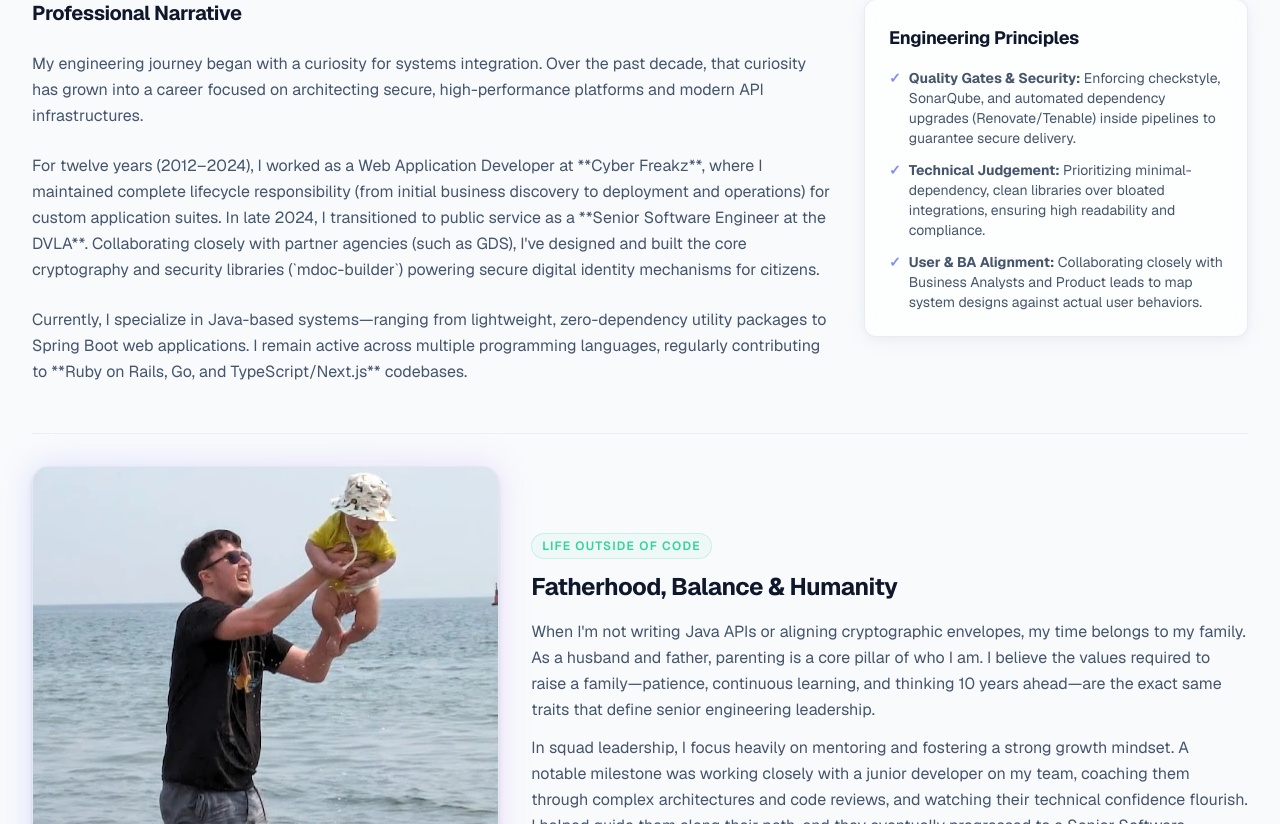
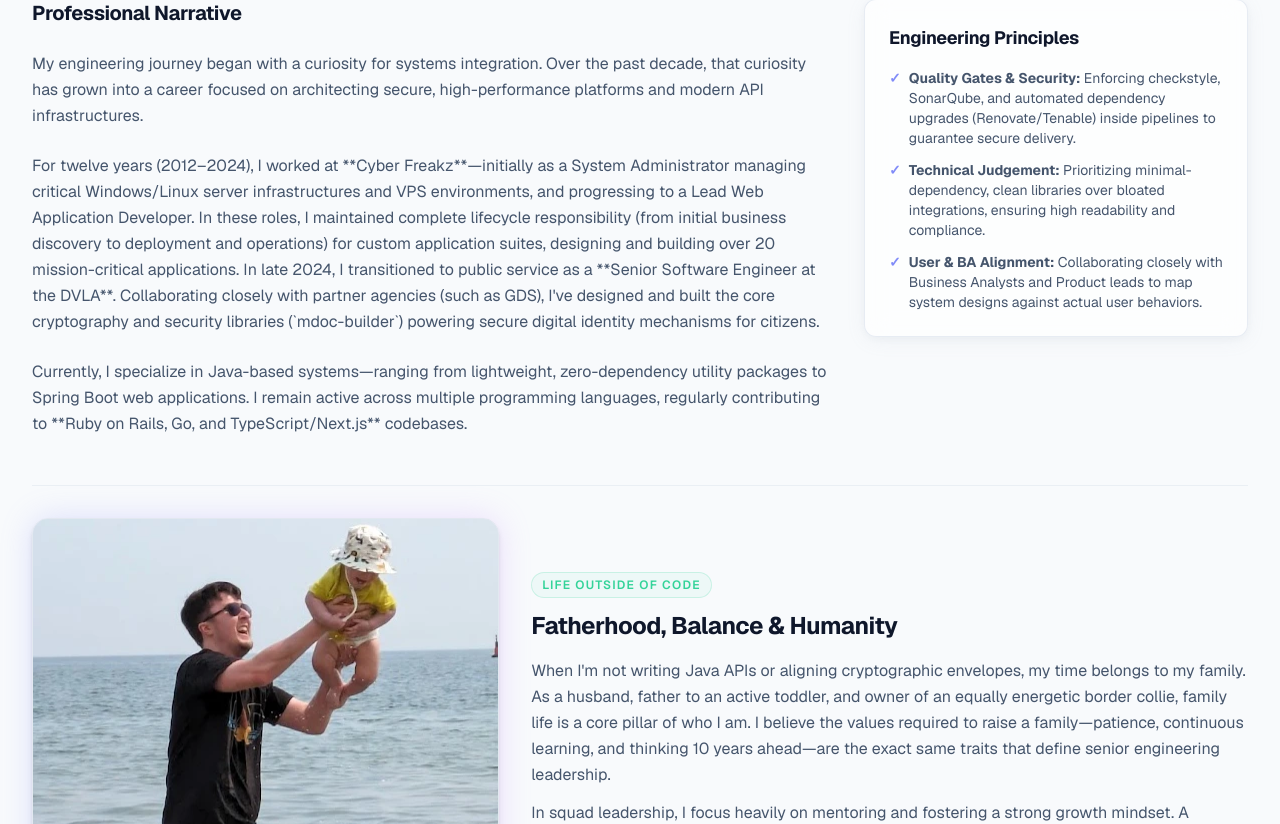
Before and after one commit to shoeyn/nextjs-site, a Next.js app: page /about in a window 1280 px wide. Shown: the part 396-1220 px from the top of the page. Built offline with nearby package versions, Linux system fonts and the light colour scheme.

Commit message:
More information

```diff
--- a/src/app/about/page.tsx
+++ b/src/app/about/page.tsx
@@ -42,10 +42,13 @@ export default function AboutPage() {
             and modern API infrastructures.
           </p>
           <p>
-            For twelve years (2012–2024), I worked as a Web Application
-            Developer at **Cyber Freakz**, where I maintained complete lifecycle
-            responsibility (from initial business discovery to deployment and
-            operations) for custom application suites. In late 2024, I
+            For twelve years (2012–2024), I worked at **Cyber Freakz**—initially
+            as a System Administrator managing critical Windows/Linux server
+            infrastructures and VPS environments, and progressing to a Lead Web
+            Application Developer. In these roles, I maintained complete
+            lifecycle responsibility (from initial business discovery to
+            deployment and operations) for custom application suites, designing
+            and building over 20 mission-critical applications. In late 2024, I
             transitioned to public service as a **Senior Software Engineer at
             the DVLA**. Collaborating closely with partner agencies (such as
             GDS), I've designed and built the core cryptography and security
@@ -129,10 +132,11 @@ export default function AboutPage() {
           <div className="space-y-3 text-sm leading-relaxed text-slate-600 md:text-base dark:text-zinc-400">
             <p>
               When I'm not writing Java APIs or aligning cryptographic
-              envelopes, my time belongs to my family. As a husband and father,
-              parenting is a core pillar of who I am. I believe the values
-              required to raise a family—patience, continuous learning, and
-              thinking 10 years ahead—are the exact same traits that define
+              envelopes, my time belongs to my family. As a husband, father to
+              an active toddler, and owner of an equally energetic border
+              collie, family life is a core pillar of who I am. I believe the
+              values required to raise a family—patience, continuous learning,
+              and thinking 10 years ahead—are the exact same traits that define
               senior engineering leadership.
             </p>
             <p>
--- a/src/app/page.tsx
+++ b/src/app/page.tsx
@@ -22,6 +22,8 @@ export default function Home() {
       items: [
         "Spring Boot",
         "Ruby on Rails",
+        "Laravel",
+        "Vue.js",
         "Node.js",
         "Electron",
         "React",
@@ -49,6 +51,7 @@ export default function Home() {
         "ISO/IEC 18013-5 (mDL)",
         "PKI & Cert Signing",
         "COSE / CBOR",
+        "Cyber Essentials Certification",
         "SonarQube / Checkstyle",
         "Tenable / Renovate",
         "OAuth2 / OIDC",
@@ -75,11 +78,12 @@ export default function Home() {
       company: "Cyber Freakz",
       period: "Sept 2012 - Sept 2024",
       description:
-        "Maintained complete end-to-end lifecycle ownership (discovery, architecture, development, delegation, and deployments) of custom web application suites and desktop utilities for medium-sized businesses.",
+        "Maintained complete end-to-end lifecycle ownership (discovery, architecture, development, delegation, and deployments) of custom web application suites, server infrastructures, and desktop utilities for medium-sized businesses.",
       achievements: [
-        "Directly collaborated with client board members and designers to translate business use cases and user needs into production-ready software solutions in PHP, JavaScript, and Node.js/Electron.",
+        "Designed and developed 20+ custom Laravel-based mission-critical web applications, supporting client operations and driving over £1M in annual gross transaction volume.",
         "Built modular cross-platform desktop integration systems using Electron, reducing internal document processing and ingestion delays by 40%.",
-        "Owned and directed full-lifecycle deployment pipelines, managing server configurations, database clusters, and secure API gateways.",
+        "Managed Windows/Linux servers, cPanel/CentOS VPS deployment environments, and secure API gateways, ensuring 99.9% system availability.",
+        "Directly collaborated with client board members and external designers to align software products with user needs and business visions.",
       ],
     },
   ];
--- a/src/app/projects/page.tsx
+++ b/src/app/projects/page.tsx
@@ -17,12 +17,28 @@ export default function ProjectsPage() {
         "Handled peak loads of 15,000 requests/sec, reduced cloud operational costs by 60% compared to ECS-based container alternatives, and guaranteed at-least-once message delivery protocols.",
     },
     {
-      title: "Cyber Freakz Enterprise Suite",
-      tech: ["PHP", "JavaScript", "Node.js", "Electron", "PostgreSQL"],
+      title: "Commercial Management System (CMS)",
+      tech: ["Electron", "Node.js", "TypeScript", "Vue.js", "Serial I/O"],
       description:
-        "Maintained complete end-to-end lifecycle ownership of cross-platform desktop suites and web applications for medium-sized business clients. Designed and built internal tools using Electron to automate business discovery workflows.",
+        "Designed and built an Electron-based desktop application integrating a Vue frontend with a Node.js/TypeScript backend. The system handles full business operations including customer accounts, stock management, and serial communication to interface with and control physical devices over Serial I/O.",
       impact:
-        "Successfully turned client business use cases into production-ready portals, automating internal document ingestion pipelines and cutting manual workflow processing delays by 40%.",
+        "Successfully deployed and live across 50+ individual business locations in collaboration with a primary industry partner, with ongoing feature development.",
+    },
+    {
+      title: "Custom E-commerce Platform",
+      tech: ["Laravel", "PHP", "HTML5", "jQuery", "Payments APIs"],
+      description:
+        "Developed and maintained a custom, pixel-perfect e-commerce platform built on Laravel with an HTML and jQuery frontend. Worked closely with external designers to translate designs into high-converting layouts, integrating Stripe, PayPal, and Worldpay payment gateways.",
+      impact:
+        "Supported the platform continuously for over 10 years, scaling to process over £1 million in annual gross revenue.",
+    },
+    {
+      title: "Legacy System Modernization",
+      tech: ["PHP 8", "MySQL", "CentOS Linux", "cPanel VPS"],
+      description:
+        "Led the comprehensive modernization of a legacy custom PHP 5 application responsible for managing the entirety of a client's business operations. Refactored the codebase for compatibility with PHP 8, patched all known security issues, and implemented new features.",
+      impact:
+        "Successfully extended the lifespan of a business-critical system, avoiding expensive rewrite costs and improving system security.",
     },
   ];
 
```
